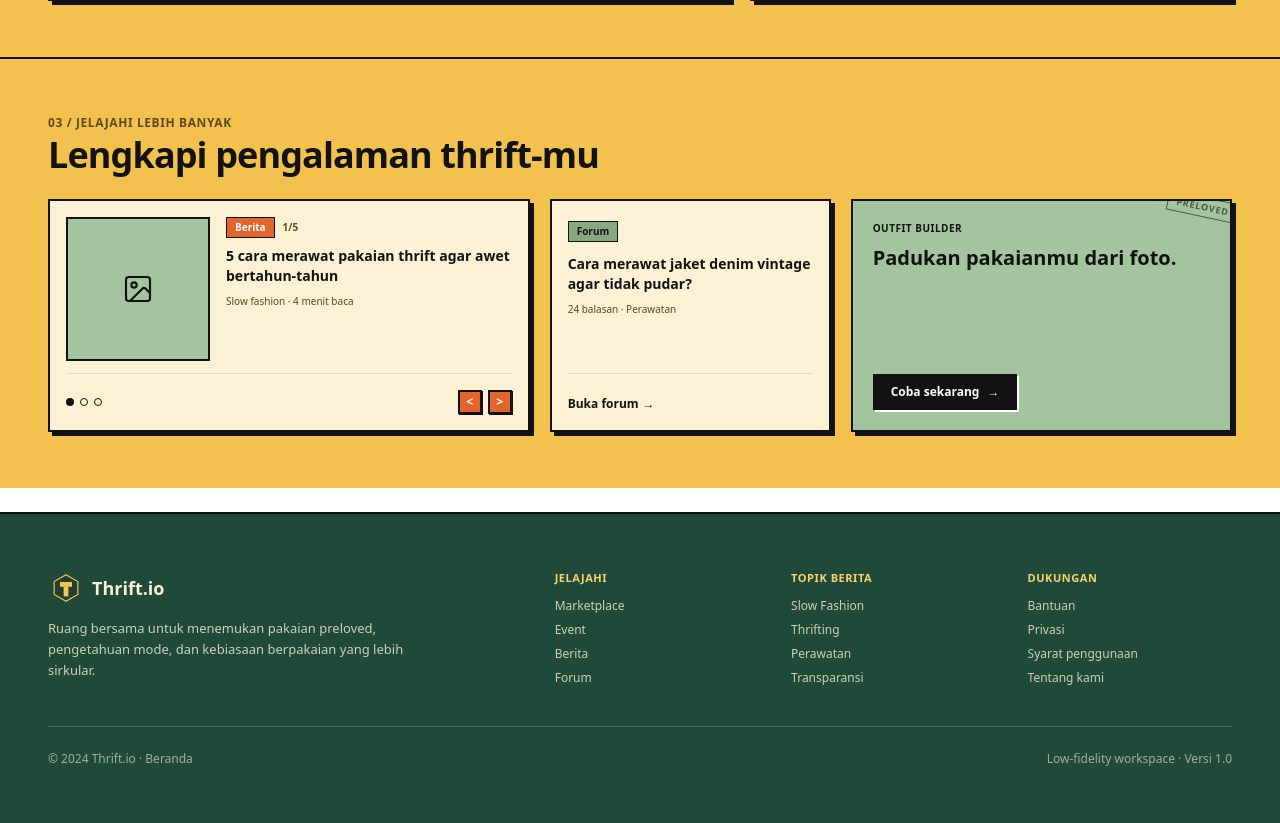
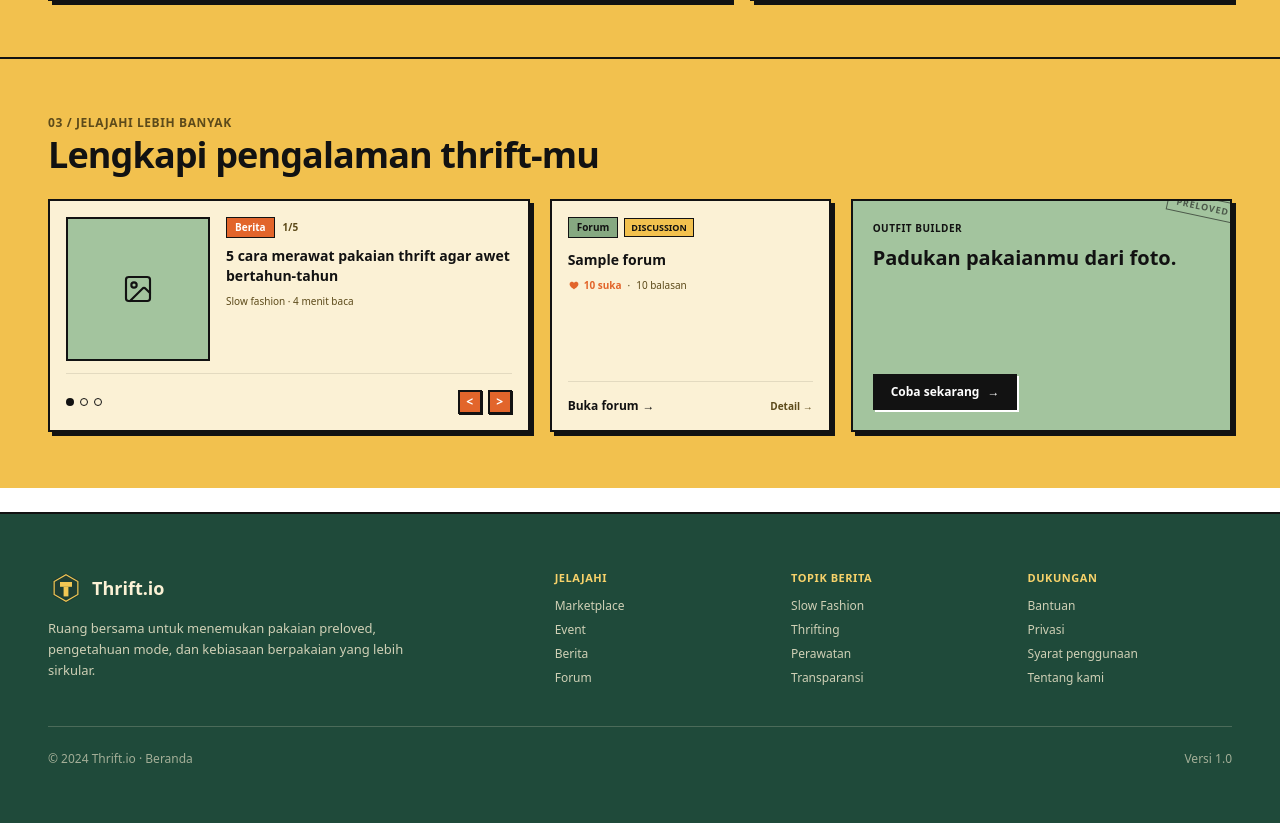
Before and after one commit to Kelompok-8-PBP-Kelas-F/pbp-kel-8, a Django app: page / in a window 1280 px wide. Shown: the part 1756-2579 px from the top of the page. Run offline with Django 5.2, Linux system fonts and the light colour scheme; tables that the repository leaves empty hold one stand-in row (values such as "Sample post"); some libraries are stand-ins or nearby versions.

Commit message:
feat(core): integrate forum to landing page

```diff
--- a/core/views.py
+++ b/core/views.py
@@ -3,6 +3,7 @@ from django.contrib.auth.decorators import login_required
 from django.contrib.auth.models import User
 from django import forms
 from .models import UserProfile
+from forum.models import Forum
 
 
 class ProfileForm(forms.ModelForm):
@@ -30,7 +31,10 @@ class ProfileForm(forms.ModelForm):
 
 
 def landing_page(request):
-    return render(request, 'pages/core/landing.html')
+    top_forum = Forum.objects.order_by('-total_likes', '-created_at').first()
+    return render(request, 'pages/core/landing.html', {
+        'top_forum': top_forum,
+    })
 
 
 def profile_view(request, username):
--- a/templates/components/footer.html
+++ b/templates/components/footer.html
@@ -57,7 +57,7 @@
       <!-- Bottom Bar -->
       <div class="border-t border-[#fbf1d5]/20 pt-6 flex flex-col sm:flex-row items-center justify-between gap-3 text-xs text-[#fbf1d5]/60">
         <p>&copy; 2024 Thrift.io &middot; Beranda</p>
-        <p>Low-fidelity workspace &middot; Versi 1.0</p>
+        <p>Versi 1.0</p>
       </div>
 
     </div>
--- a/templates/pages/core/landing.html
+++ b/templates/pages/core/landing.html
@@ -521,22 +521,51 @@
         <!-- Card 2: Forum (3 or 4 cols) -->
         <div class="md:col-span-3 bg-[#fbf1d5] border-2 border-[#121212] shadow-[4px_4px_0_#121212] p-4 flex flex-col justify-between">
           <div>
-            <span class="bg-[#86A981] text-[#121212] border border-[#121212] px-2 py-0.5 text-[10px] font-bold inline-block">
-              Forum
-            </span>
+            <div class="flex items-center gap-1.5 flex-wrap">
+              <span class="bg-[#86A981] text-[#121212] border border-[#121212] px-2 py-0.5 text-[10px] font-bold inline-block">
+                Forum
+              </span>
+              {% if top_forum.category %}
+              <span class="border border-[#121212] bg-[#f2c14e] px-1.5 py-0.5 text-[9px] font-bold uppercase text-[#121212]">
+                {{ top_forum.get_category_display|default:top_forum.category }}
+              </span>
+              {% endif %}
+            </div>
+
+            {% if top_forum %}
+            <h3 class="text-xs sm:text-sm font-bold text-[#121212] leading-snug mt-3 line-clamp-3">
+              <a href="{% url 'forum:forum_detail' top_forum.id %}" class="hover:underline">
+                {{ top_forum.title }}
+              </a>
+            </h3>
+            <p class="text-[10px] text-[#5c4a1a] mt-2 flex items-center gap-1.5 flex-wrap">
+              <span class="inline-flex items-center gap-1 font-bold text-[#E2652B]">
+                <svg class="size-3 fill-current" viewBox="0 0 24 24"><path d="M20.8 8.6c0 5.1-8.8 10-8.8 10s-8.8-4.9-8.8-10A4.6 4.6 0 0 1 12 6.2a4.6 4.6 0 0 1 8.8 2.4Z"/></svg>
+                {{ top_forum.total_likes }} suka
+              </span>
+              <span>&middot;</span>
+              <span>{{ top_forum.total_comments }} balasan</span>
+            </p>
+            {% else %}
             <h3 class="text-xs sm:text-sm font-bold text-[#121212] leading-snug mt-3">
               Cara merawat jaket denim vintage agar tidak pudar?
             </h3>
             <p class="text-[10px] text-[#5c4a1a] mt-2">
               24 balasan &middot; Perawatan
             </p>
+            {% endif %}
           </div>
 
-          <div class="pt-4 mt-4 border-t border-[#121212]/10">
-            <a href="#" class="inline-flex items-center gap-1 font-bold text-xs text-[#121212] hover:underline">
+          <div class="pt-4 mt-4 border-t border-[#121212]/10 flex items-center justify-between">
+            <a href="{% url 'forum:forum_main' %}" class="inline-flex items-center gap-1 font-bold text-xs text-[#121212] hover:underline">
               <span>Buka forum</span>
               <span>&rarr;</span>
             </a>
+            {% if top_forum %}
+            <a href="{% url 'forum:forum_detail' top_forum.id %}" class="text-[10px] font-bold text-[#5c4a1a] hover:underline">
+              Detail &rarr;
+            </a>
+            {% endif %}
           </div>
         </div>
 
```
